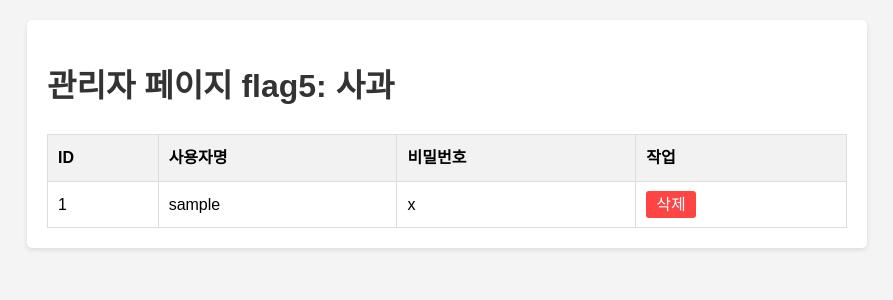
After one commit to parkdi1/want-dinner, a PHP site: page /admin.php in a window 1280 px wide. The commit adds this page. Shown: the top 300 px of the page, without its empty margins (193-1086 px from the left). Run offline with PHP 8.4, Linux system fonts and the light colour scheme; tables that the repository leaves empty or names only in its code hold one stand-in row (values such as "Sample post").

```diff
--- /dev/null
+++ b/admin.php
@@ -0,0 +1,100 @@
+<?php
+require_once 'db_connect.php';
+
+// 사용자 삭제 기능
+if (isset($_GET['delete'])) {
+    $id = intval($_GET['delete']);
+    $stmt = $conn->prepare("DELETE FROM users WHERE id = ?");
+    $stmt->bind_param("i", $id);
+    $stmt->execute();
+    $stmt->close();
+}
+
+// 모든 사용자 정보 가져오기
+$result = $conn->query("SELECT id, username, password FROM users");
+?>
+
+<!DOCTYPE html>
+<html lang="ko">
+<head>
+    <meta charset="UTF-8">
+    <meta name="viewport" content="width=device-width, initial-scale=1.0">
+    <title>관리자 페이지</title>
+    <style>
+        body {
+            font-family: Arial, sans-serif;
+            line-height: 1.6;
+            margin: 0;
+            padding: 20px;
+            background-color: #f4f4f4;
+        }
+        .container {
+            max-width: 800px;
+            margin: 0 auto;
+            background-color: #fff;
+            padding: 20px;
+            border-radius: 5px;
+            box-shadow: 0 2px 5px rgba(0,0,0,0.1);
+        }
+        h1 {
+            color: #333;
+        }
+        table {
+            width: 100%;
+            border-collapse: collapse;
+            margin-top: 20px;
+        }
+        th, td {
+            padding: 10px;
+            border: 1px solid #ddd;
+            text-align: left;
+        }
+        th {
+            background-color: #f2f2f2;
+            font-weight: bold;
+        }
+        .delete-btn {
+            background-color: #ff4444;
+            color: white;
+            padding: 5px 10px;
+            text-decoration: none;
+            border-radius: 3px;
+        }
+        .delete-btn:hover {
+            background-color: #cc0000;
+        }
+    </style>
+</head>
+<body>
+    <div class="container">
+        <h1>관리자 페이지  flag5: 사과</h1>
+        <table>
+            <tr>
+                <th>ID</th>
+                <th>사용자명</th>
+                <th>비밀번호</th>
+                <th>작업</th>
+            </tr>
+            <?php while ($row = $result->fetch_assoc()): ?>
+                <tr>
+                    <td><?php echo htmlspecialchars($row['id']); ?></td>
+                    <td><?php echo htmlspecialchars($row['username']); ?></td>
+                    <td><?php echo htmlspecialchars($row['password']); ?></td>
+                    <td>
+                        <a href="?delete=<?php echo $row['id']; ?>" class="delete-btn" onclick="return confirm('정말로 이 사용자를 삭제하시겠습니까?');">삭제</a>
+                    </td>
+                </tr>
+            <?php endwhile; ?>
+        </table>
+    </div>
+
+    <script>
+        // 경고 메시지
+        alert("주의: 이 페이지는 보안되지 않은 관리자 페이지입니다. 실제 환경에서는 절대 사용하지 마세요!");
+    </script>
+</body>
+</html>
+
+<?php
+$conn->close();
+?>
--- a/restaurant_list.php
+++ b/restaurant_list.php
@@ -117,7 +117,7 @@ $result = $conn->query("SELECT * FROM restaurants");
         <p class="sub-title">안녕하세요, <?php echo htmlspecialchars($username); ?>님!</p>
         <a href="dashboard.php" class="btn">대시보드</a>
         <a href="restaurant_form.php" class="btn">새 식당 등록</a>
-        <a href="index.php" class="btn">로그아웃</a>
+        <a href="logout.php" class="btn">로그아웃</a>
 
         <table>
             <thead>
```
Also changed, not shown: dashboard.php (+77 -26 lines), index.php (+48 -12 lines), login_process.php (+38 -10 lines), uploads/222.jpg (added), uploads/333.jpg (added), uploads/aa.jpg (added), uploads/국밥.jpg (added).
